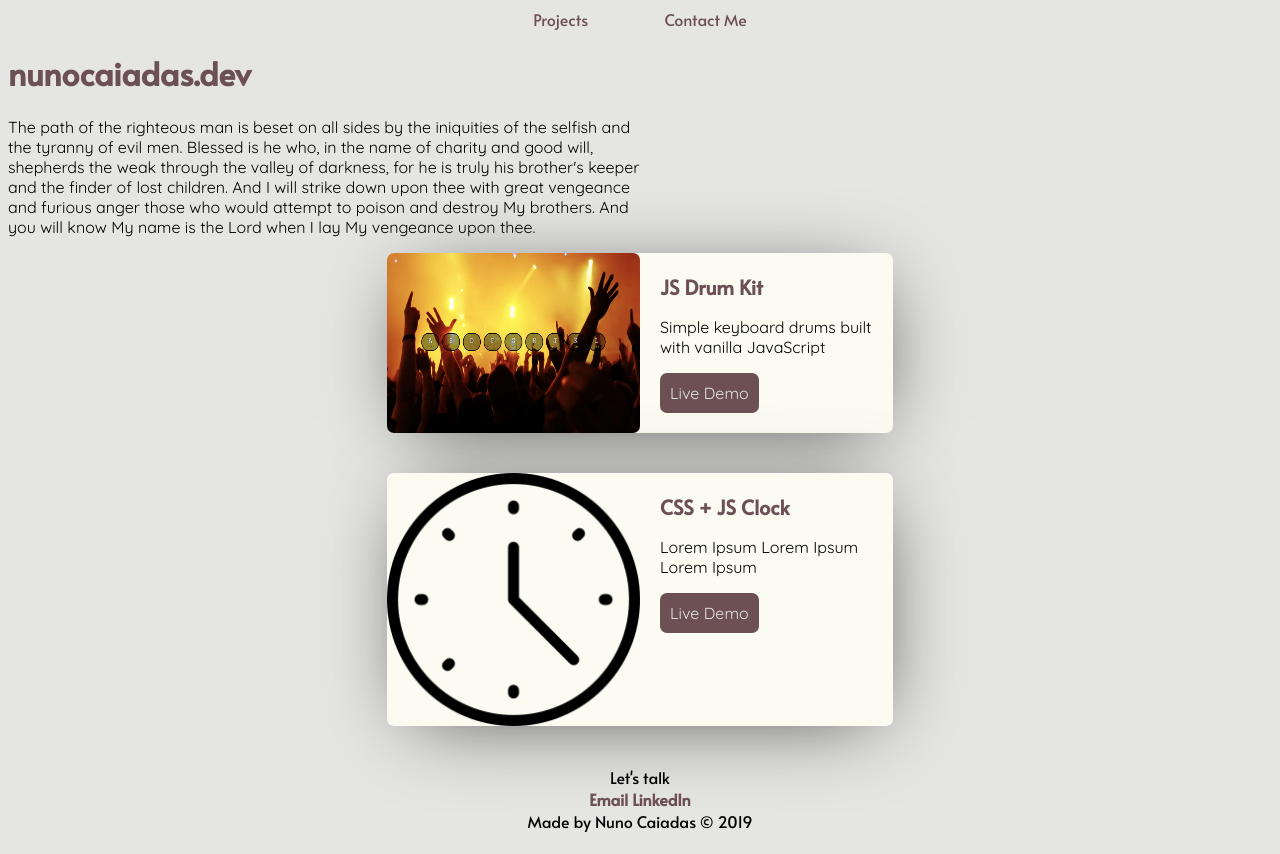
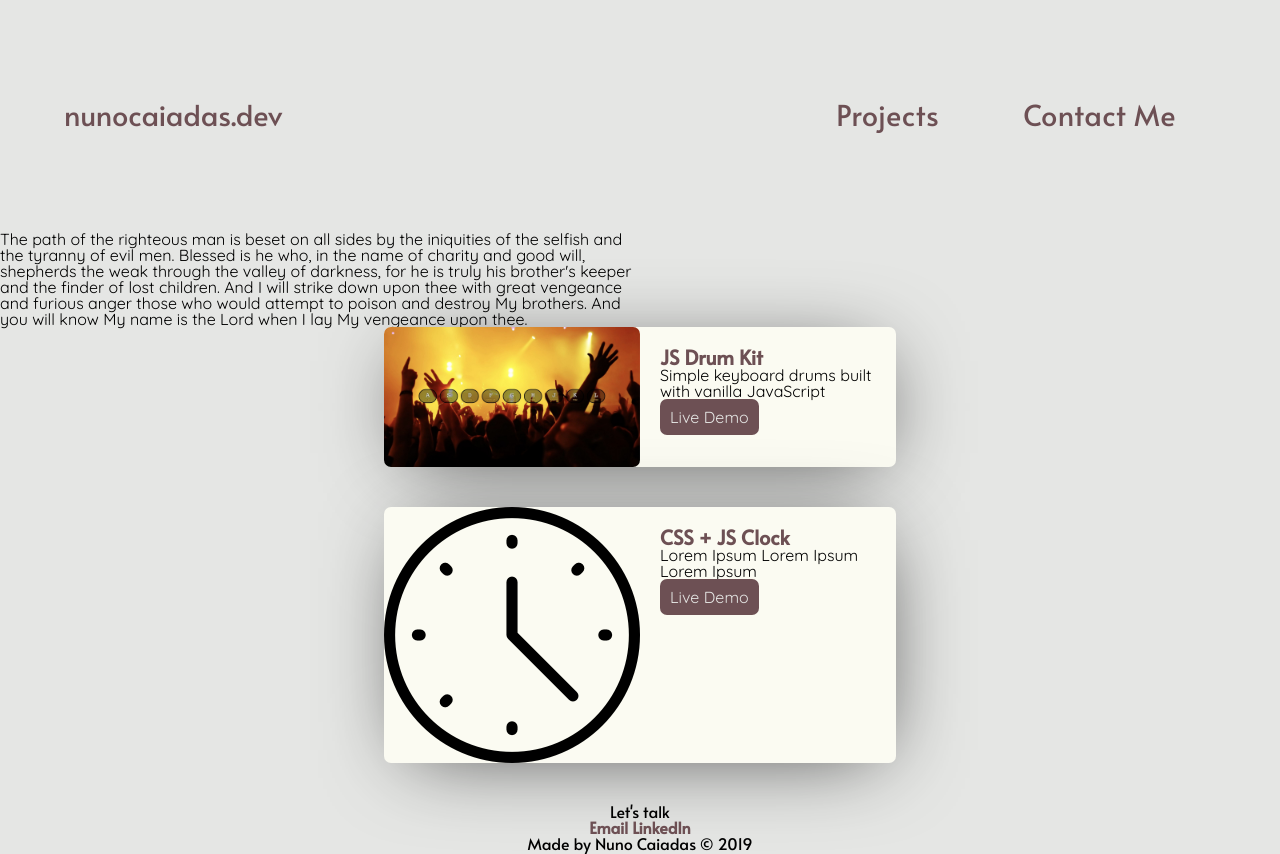
Before and after one commit to caiadas25/caiadas25.github.io, a plain HTML site: page index.html in a window 1280 px wide. Drawn offline with Linux system fonts and the light colour scheme.

Commit message:
Improved nav

```diff
--- a/index.html
+++ b/index.html
@@ -12,10 +12,14 @@
 <body>
     <div class="hero">
         <nav class="hero-nav">
-            <a class="hero-nav-link" href="#project-container">Projects</a>
-            <a class="hero-nav-link" href="#footer">Contact Me</a>
+            <div class="hero-nav-left">
+                <h1 class="hero-title">nunocaiadas.dev</h1>
+            </div>
+            <ul class="hero-nav-right">
+                <li class="hero-nav-list-item"><a class="hero-nav-link" href="#project-container">Projects</a></li>
+                <li class="hero-nav-list-item"><a class="hero-nav-link" href="#footer">Contact Me</a></li>
+            </ul>
         </nav>
-        <h1 class="hero-title">nunocaiadas.dev</h1>
         <p class="hero-intro">The path of the righteous man is beset on all sides by the iniquities of the selfish and the tyranny of evil men. Blessed is he who, in the name of charity and good will, shepherds the weak through the valley of darkness, for he is truly his brother's keeper and the finder of lost children. And I will strike down upon thee with great vengeance and furious anger those who would attempt to poison and destroy My brothers. And you will know My name is the Lord when I lay My vengeance upon thee.</p>
     </div>
 
--- a/styles/style.css
+++ b/styles/style.css
@@ -1,3 +1,48 @@
+html, body, div, span, applet, object, iframe,
+h1, h2, h3, h4, h5, h6, p, blockquote, pre,
+a, abbr, acronym, address, big, cite, code,
+del, dfn, em, img, ins, kbd, q, s, samp,
+small, strike, strong, sub, sup, tt, var,
+b, u, i, center,
+dl, dt, dd, ol, ul, li,
+fieldset, form, label, legend,
+table, caption, tbody, tfoot, thead, tr, th, td,
+article, aside, canvas, details, embed,
+figure, figcaption, footer, header, hgroup,
+menu, nav, output, ruby, section, summary,
+time, mark, audio, video {
+	margin: 0;
+	padding: 0;
+	border: 0;
+	font-size: 100%;
+	font: inherit;
+	vertical-align: baseline;
+}
+/* HTML5 display-role reset for older browsers */
+article, aside, details, figcaption, figure,
+footer, header, hgroup, menu, nav, section {
+	display: block;
+}
+body {
+	line-height: 1;
+}
+ol, ul {
+	list-style: none;
+}
+blockquote, q {
+	quotes: none;
+}
+blockquote:before, blockquote:after,
+q:before, q:after {
+	content: '';
+	content: none;
+}
+table {
+	border-collapse: collapse;
+	border-spacing: 0;
+}
+
+
 html {
     scroll-behavior: smooth;
 }
@@ -51,13 +96,39 @@ body {
 .hero-title {
     color: #6D5054;
     font-family: 'Alata', sans-serif;
+    flex: 1 1 0;
+    align-self: flex-start;
+    font-size: 1.8rem;
 }
 .hero-nav {
+    margin-top: 100px;
+    margin-bottom: 100px;
     display: flex;
-    justify-content: space-around;
-    margin: 0 auto;
-    width: 290px;
+    -ms-flex-flow: row wrap;
+    flex-flow: row wrap;
+    width: 90%;
+    max-width: 1400px;
+    margin-right: auto;
+    margin-left: auto;
+    align-items: center;
 }
+.hero-nav-left {
+    flex: 1 1 0;
+    -ms-flex-item-align: start;
+    align-self: flex-start;
+}
+.hero-nav-right {
+    flex: 1 1 0;
+    padding: 0;
+    text-align: right;
+}
+.hero-nav-list-item {
+    display: inline-block;
+    padding: 0 40px;
+    letter-spacing: .5px;
+    font-size: 1.8rem;
+    transition: color .25s ease;
+    }
 .hero-nav-link {
     color: #6D5054;
     font-family: 'Alata', sans-serif;
```
